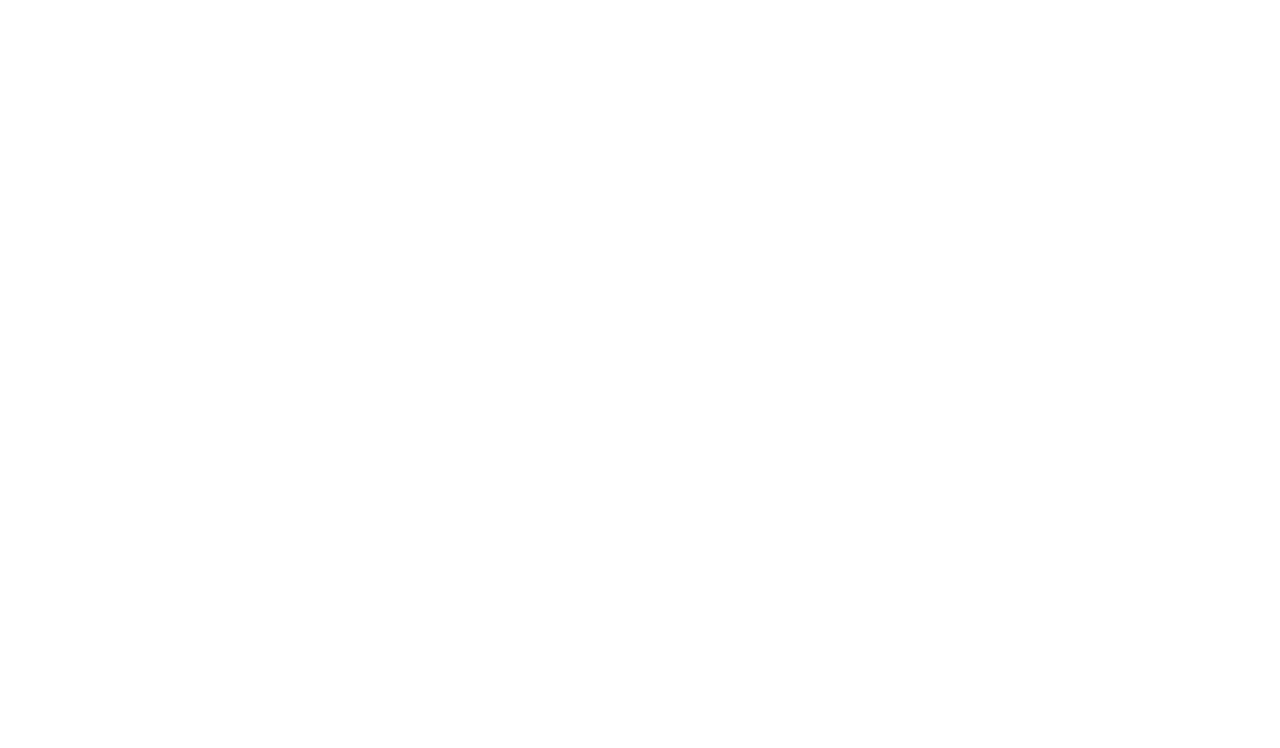
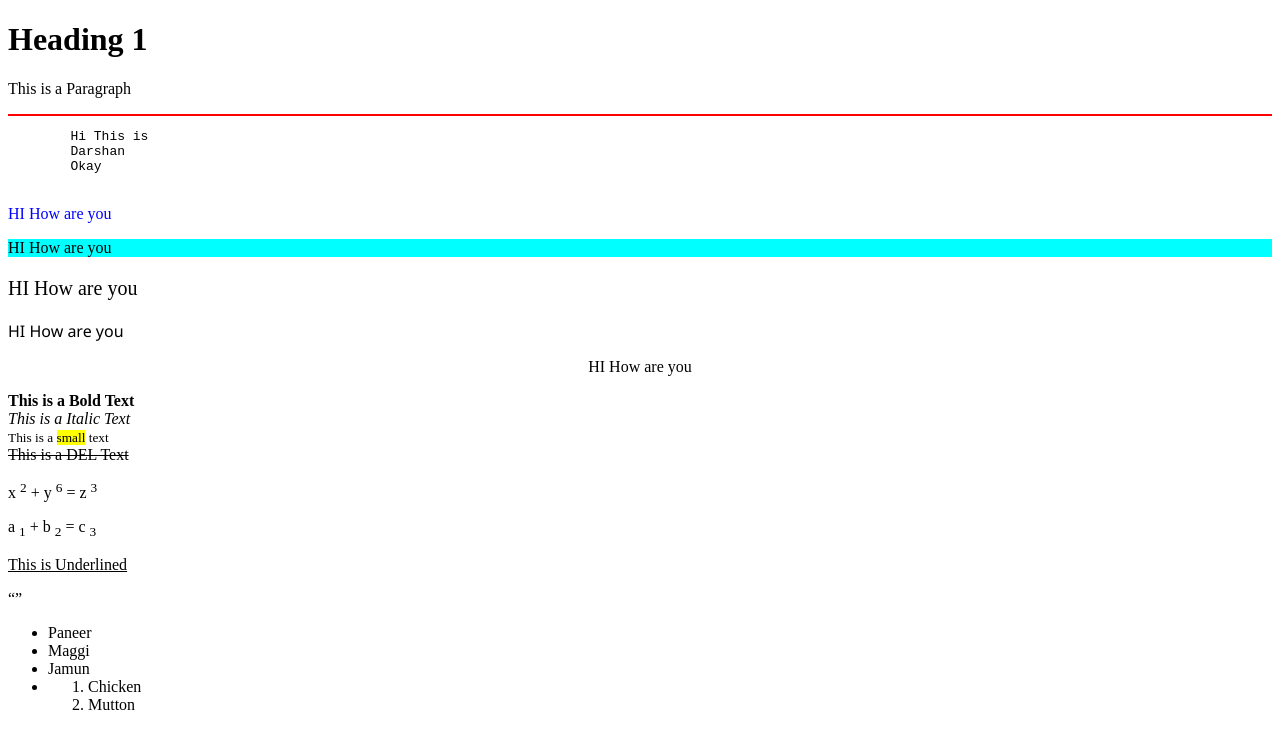
Before and after one commit to d-coder24/MERN-Stack, a plain HTML site: page HTML Basics-2/index.html in a window 1280 px wide. Drawn offline with Linux system fonts and the light colour scheme.

Commit message:
half done

```diff
--- a/HTML Basics-2/index.html
+++ b/HTML Basics-2/index.html
@@ -1,11 +1,65 @@
 <!DOCTYPE html>
 <html lang="en">
-<head>
-    <meta charset="UTF-8">
-    <meta name="viewport" content="width=device-width, initial-scale=1.0">
+  <head>
+    <meta charset="UTF-8" />
+    <meta name="viewport" content="width=device-width, initial-scale=1.0" />
+    <link rel="shortcut icon" href="favicon.ico" type="image/x-icon" />
     <title>Document</title>
-</head>
-<body>
+  </head>
+  <body>
+    <h1>Heading 1</h1>
+    <p>This is a Paragraph</p>
 
-</body>
+    <!-- Horizontal rule -->
+    <hr color="red" />
+
+    <!-- Pre Tag -->
+    <pre>
+        Hi This is
+        Darshan
+        Okay
+      </pre
+    >
+
+    <!-- Inline CSS -->
+    <p style="color: blue">HI How are you</p>
+    <p style="background-color: aqua">HI How are you</p>
+    <p style="font-size: 20px">HI How are you</p>
+    <p style="font-family: 'Segoe UI', Tahoma, Geneva, Verdana, sans-serif">
+      HI How are you
+    </p>
+    <p style="text-align: center">HI How are you</p>
+
+    <!-- Formatting- Bold, italic, small, sup, sub, del, small, mark -->
+    <b>This is a Bold Text</b> <br />
+    <i>This is a Italic Text</i> <br />
+    <small>This is a <mark>small</mark> text</small> <br />
+    <del>This is a DEL Text</del><br />
+    <p>x <sup>2</sup> + y <sup>6</sup> = z <sup>3</sup></p>
+    <p>a <sub>1</sub> + b <sub>2</sub> = c <sub>3</sub></p>
+    <u>This is Underlined</u>
+
+    <!-- Homework - Quoatation and CItation Tags -->
+    <blockquote></blockquote>
+    <q></q>
+    <cite></cite>
+    <address></address>
+    <abbr title=""></abbr>
+
+    <!-- List -->
+    <ul>
+      <li>Paneer</li>
+      <li>Maggi</li>
+      <li>Jamun</li>
+      <li><ol>
+        <li>Chicken</li>
+        <li>Mutton</li>
+      </ol></li>
+    </ul>
+
+    <!-- Homework -->
+     <!-- Make a HTML webpage simple -->
+
+
+  </body>
 </html>
```
